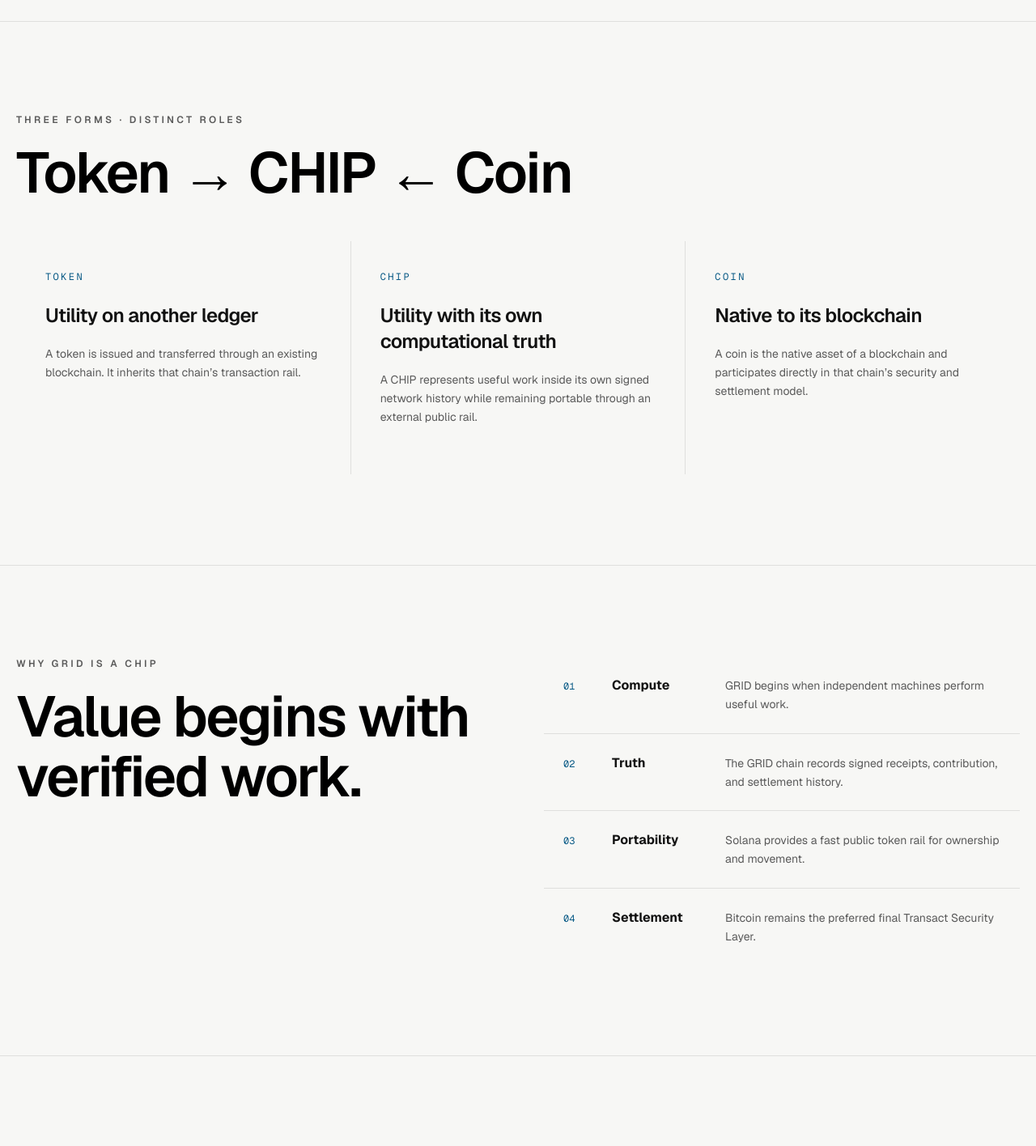
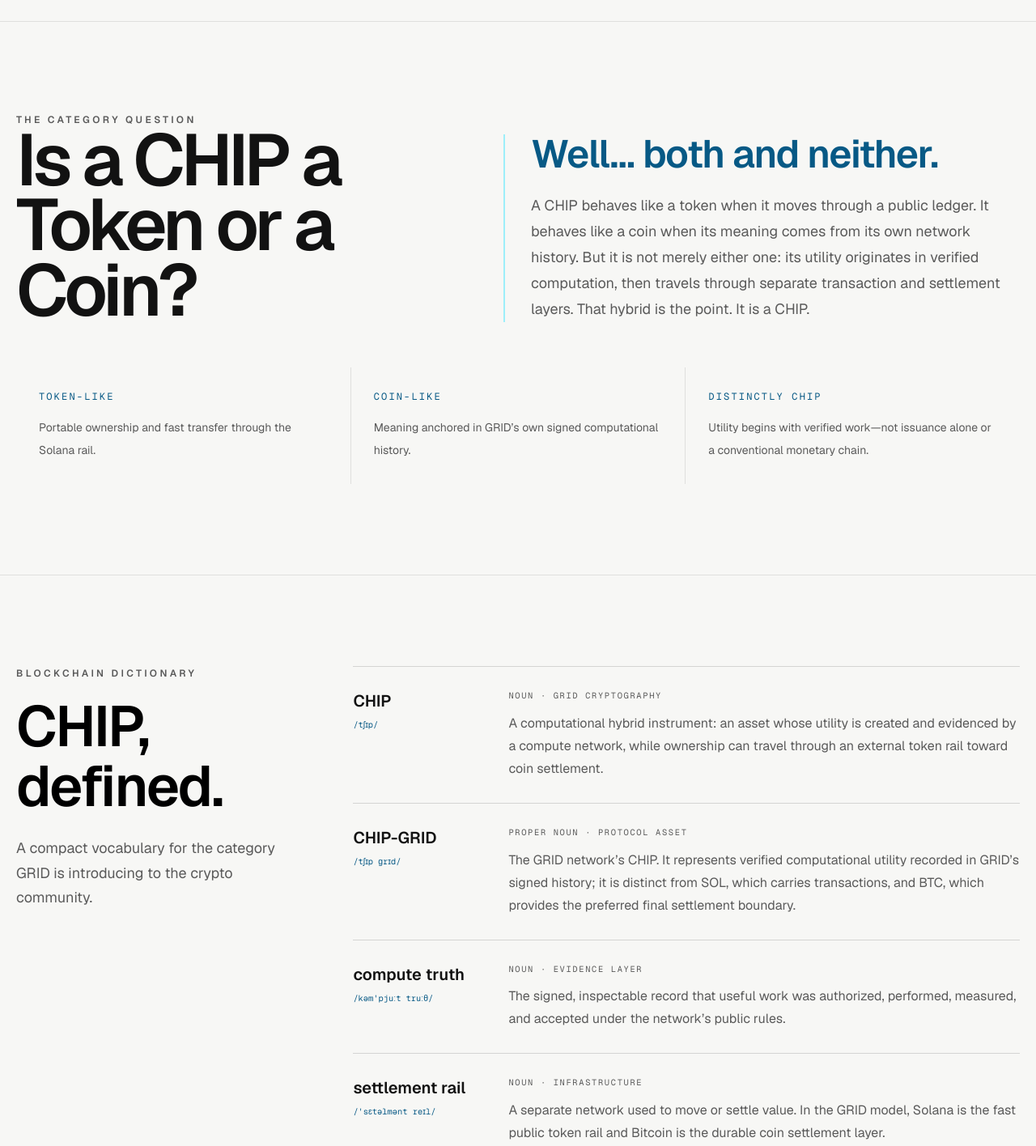
Before and after one commit to Caraveo/grid-site, a Next.js app: page /chip in a window 1280 px wide. Shown: the part 1800-3216 px from the top of the page at 81% size. Built offline with nearby package versions, Linux system fonts and the light colour scheme.

Commit message:
teach the GRID CHIP model

```diff
--- a/src/app/chip/page.tsx
+++ b/src/app/chip/page.tsx
@@ -40,6 +40,37 @@
     label: "Coin",
     title: "Native to its blockchain",
     copy: "A coin is the native asset of a blockchain and participates directly in that chain’s security and settlement model.",
+  },
+];
+
+const dictionary = [
+  {
+    term: "CHIP",
+    pronunciation: "/tʃɪp/",
+    kind: "noun · GRID cryptography",
+    definition:
+      "A computational hybrid instrument: an asset whose utility is created and evidenced by a compute network, while ownership can travel through an external token rail toward coin settlement.",
+  },
+  {
+    term: "CHIP-GRID",
+    pronunciation: "/tʃɪp ɡrɪd/",
+    kind: "proper noun · protocol asset",
+    definition:
+      "The GRID network’s CHIP. It represents verified computational utility recorded in GRID’s signed history; it is distinct from SOL, which carries transactions, and BTC, which provides the preferred final settlement boundary.",
+  },
+  {
+    term: "compute truth",
+    pronunciation: "/kəmˈpjuːt truːθ/",
+    kind: "noun · evidence layer",
+    definition:
+      "The signed, inspectable record that useful work was authorized, performed, measured, and accepted under the network’s public rules.",
+  },
+  {
+    term: "settlement rail",
+    pronunciation: "/ˈsɛtəlmənt reɪl/",
+    kind: "noun · infrastructure",
+    definition:
+      "A separate network used to move or settle value. In the GRID model, Solana is the fast public token rail and Bitcoin is the durable coin settlement layer.",
   },
 ];
 
@@ -160,6 +191,82 @@
         </div>
       </Section>
 
+      <Section id="both-and-neither">
+        <div className="grid gap-10 lg:grid-cols-[0.9fr_1.1fr] lg:items-end lg:gap-20">
+          <div>
+            <p className="section-label">The category question</p>
+            <h2 className="max-w-5xl text-[clamp(3rem,7vw,6.5rem)] font-semibold leading-[0.9] tracking-[-0.055em] text-foreground">
+              Is a CHIP a Token or a Coin?
+            </h2>
+          </div>
+          <div className="border-l-2 border-cyan-300/55 pl-6 sm:pl-8">
+            <p className="text-3xl font-semibold tracking-tight text-cyan-300 sm:text-5xl">
+              Well… both and neither.
+            </p>
+            <p className="mt-6 text-base leading-8 text-muted sm:text-lg">
+              A CHIP behaves like a token when it moves through a public ledger. It
+              behaves like a coin when its meaning comes from its own network history.
+              But it is not merely either one: its utility originates in verified
+              computation, then travels through separate transaction and settlement
+              layers. That hybrid is the point. It is a CHIP.
+            </p>
+          </div>
+        </div>
+
+        <div className="mt-14 grid gap-px bg-foreground/10 md:grid-cols-3">
+          {[
+            ["Token-like", "Portable ownership and fast transfer through the Solana rail."],
+            ["Coin-like", "Meaning anchored in GRID’s own signed computational history."],
+            ["Distinctly CHIP", "Utility begins with verified work—not issuance alone or a conventional monetary chain."],
+          ].map(([title, copy]) => (
+            <article key={title} className="bg-background p-7">
+              <h3 className="font-mono text-xs tracking-[0.18em] text-cyan-300 uppercase">
+                {title}
+              </h3>
+              <p className="mt-4 text-sm leading-7 text-muted">{copy}</p>
+            </article>
+          ))}
+        </div>
+      </Section>
+
+      <Section id="dictionary">
+        <div className="grid gap-12 lg:grid-cols-[0.58fr_1.42fr] lg:gap-20">
+          <div>
+            <p className="section-label">Blockchain dictionary</p>
+            <h2 className="section-title mt-5">CHIP, defined.</h2>
+            <p className="section-body mt-6">
+              A compact vocabulary for the category GRID is introducing to the
+              crypto community.
+            </p>
+          </div>
+          <dl className="border-t border-foreground/15">
+            {dictionary.map((entry) => (
+              <div
+                key={entry.term}
+                className="grid gap-4 border-b border-foreground/15 py-7 sm:grid-cols-[10rem_1fr] sm:gap-8"
+              >
+                <dt>
+                  <strong className="block text-xl font-semibold text-foreground">
+                    {entry.term}
+                  </strong>
+                  <span className="mt-2 block font-mono text-[0.65rem] text-cyan-300/75">
+                    {entry.pronunciation}
+                  </span>
+                </dt>
+                <dd>
+                  <p className="font-mono text-[0.65rem] tracking-[0.16em] text-muted uppercase">
+                    {entry.kind}
+                  </p>
+                  <p className="mt-3 text-base leading-7 text-muted">
+                    {entry.definition}
+                  </p>
+                </dd>
+              </div>
+            ))}
+          </dl>
+        </div>
+      </Section>
+
       <Section>
         <p className="section-label">Three forms · distinct roles</p>
         <h2 className="section-title mt-5 max-w-4xl">Token → CHIP ← Coin</h2>
@@ -181,8 +288,23 @@
       <Section>
         <div className="grid gap-10 lg:grid-cols-2 lg:gap-16">
           <div>
-            <p className="section-label">Why GRID is a CHIP</p>
+            <p className="section-label">How it works · public architecture</p>
             <h2 className="section-title mt-5">Value begins with verified work.</h2>
+            <p className="section-body mt-6">
+              CHIP exists because “token” describes portability and “coin” describes
+              a native chain, but neither word fully describes utility born inside a
+              compute network and carried outward for settlement.
+            </p>
+            <div className="mt-8 border-l-2 border-cyan-300/45 bg-cyan-300/[0.055] p-5">
+              <p className="font-mono text-[0.65rem] tracking-[0.16em] text-cyan-300 uppercase">
+                Deliberate boundary
+              </p>
+              <p className="mt-3 text-sm leading-relaxed text-muted">
+                This page explains roles and verification flow. Private keys,
+                anti-abuse controls, operator thresholds, signing internals, and
+                deployment details are intentionally outside this public overview.
+              </p>
+            </div>
           </div>
           <div className="space-y-px bg-foreground/10">
             {[
--- a/src/components/Nav.tsx
+++ b/src/components/Nav.tsx
@@ -180,6 +180,13 @@
           hintKey: "nav.engine.hint",
           icon: "▣",
         },
+        {
+          href: "/chip",
+          labelKey: "nav.chip",
+          hintKey: "nav.chip.hint",
+          icon: "◉",
+          wide: true,
+        },
       ],
     },
     {
@@ -343,7 +350,13 @@
                 key={c.href + c.labelKey}
                 href={siteHref(c.href, siteOrigin)}
                 className={`group/item flex min-h-[64px] items-start gap-3 bg-black/95 px-3.5 py-3 transition hover:bg-[#111] ${
-                  c.wide ? "col-span-3" : ""
+                  c.wide
+                    ? item.children!.length > 9
+                      ? "col-span-3"
+                      : item.children!.length > 4
+                        ? "col-span-2"
+                        : ""
+                    : ""
                 }`}
                 onClick={onClose}
               >
--- a/src/components/school/SchoolDashboard.tsx
+++ b/src/components/school/SchoolDashboard.tsx
@@ -182,8 +182,55 @@
     ],
   },
   {
+    id: "chip",
+    number: "06",
+    title: "What is a CHIP?",
+    eyebrow: "A new crypto category",
+    duration: "12 min",
+    level: "Foundation",
+    summary: "Learn why GRID uses CHIP—not token or coin alone—to describe computational utility with verifiable history and portable settlement.",
+    outcomes: ["Define CHIP in plain language", "Compare a token, CHIP, and coin", "Trace CHIP-GRID through SOL toward BTC settlement"],
+    sections: [
+      {
+        title: "What a CHIP is",
+        paragraphs: [
+          "CHIP means computational hybrid instrument. It describes utility created inside a compute network, evidenced by that network’s signed history, and made portable through an external token rail. A CHIP sits conceptually between a token and a coin without pretending that those categories are interchangeable.",
+          "A token normally inherits another blockchain’s ledger. A coin is native to its own blockchain. CHIP-GRID begins with GRID’s own computational truth—authorized work, evidence, receipts, and signed network history—then uses established public networks for movement and durable settlement.",
+        ],
+        callout: "Token → CHIP ← Coin. CHIP-GRID → SOL token → BTC coin.",
+      },
+      {
+        title: "Why CHIP exists",
+        paragraphs: [
+          "Crypto vocabulary often forces a project into one of two boxes. Calling GRID only a token hides the compute network that creates and verifies its utility. Calling it a coin implies a conventional native monetary blockchain and obscures the separate roles of Solana and Bitcoin.",
+          "CHIP gives the crypto community a more precise category. GRID supplies computational utility and signed evidence. Solana supplies a fast public token rail. Bitcoin supplies the preferred final Transact Security Layer. The public model explains these roles without publishing private keys, anti-abuse controls, operator thresholds, or sensitive signing and deployment details.",
+        ],
+        callout: "CHIP exists to name where the utility comes from—not to manufacture a new promise of price or profit.",
+      },
+    ],
+    links: [
+      { label: "Read the CHIP definition", href: "/chip" },
+      { label: "Token architecture", href: "/token?view=1" },
+      { label: "Proof of Resource", href: "/por" },
+    ],
+    quiz: [
+      {
+        question: "What makes CHIP-GRID different from describing GRID only as a token?",
+        choices: ["It guarantees a market price", "Its utility begins in GRID’s compute network and signed work history", "It replaces Solana", "It is company equity"],
+        answer: 1,
+        explanation: "The CHIP category preserves the origin of GRID utility: verified computation and signed network evidence.",
+      },
+      {
+        question: "Which role mapping matches the public CHIP model?",
+        choices: ["GRID is settlement, SOL is compute, BTC is identity", "GRID is utility, SOL is the token rail, BTC is final settlement", "GRID, SOL, and BTC are the same asset", "BTC schedules GRID containers"],
+        answer: 1,
+        explanation: "GRID creates and records computational utility, Solana carries public token ownership, and Bitcoin anchors the preferred settlement boundary.",
+      },
+    ],
+  },
+  {
     id: "api",
-    number: "06",
+    number: "07",
     title: "Docs, CLI + public APIs",
     eyebrow: "Build with the network",
     duration: "15 min",
@@ -215,7 +262,7 @@
   },
   {
     id: "community",
-    number: "07",
+    number: "08",
     title: "Contributors, Discord + Slack",
     eyebrow: "The human network",
     duration: "10 min",
@@ -247,7 +294,7 @@
   },
   {
     id: "roadmap",
-    number: "08",
+    number: "09",
     title: "Roadmap + your next move",
     eyebrow: "From learning to action",
     duration: "8 min",
@@ -350,7 +397,7 @@
                 <span className="text-emerald-400">whole GRID.</span>
               </h1>
               <p className="mt-8 max-w-2xl text-lg leading-relaxed text-muted">
-                Eight lessons from first principles to real participation. Read at your pace,
+                Nine lessons from first principles to real participation. Read at your pace,
                 pass each quiz with 70%, and leave knowing how the machine and human networks fit together.
               </p>
             </div>
@@ -369,7 +416,7 @@
       <div className="mx-auto grid max-w-[94rem] lg:grid-cols-[21rem_minmax(0,1fr)]">
         <aside className="border-b border-border bg-surface lg:sticky lg:top-20 lg:h-[calc(100vh-5rem)] lg:overflow-y-auto lg:border-b-0 lg:border-r">
           <div className="border-b border-border p-5">
-            <p className="font-mono text-[0.62rem] tracking-[0.18em] text-muted uppercase">Curriculum / 8 lessons</p>
+            <p className="font-mono text-[0.62rem] tracking-[0.18em] text-muted uppercase">Curriculum / 9 lessons</p>
           </div>
           <nav className="grid sm:grid-cols-2 lg:grid-cols-1">
             {lessons.map((lesson) => {
```
Also changed, not shown: src/lib/i18n/locales.ts (+8 -0 lines).
